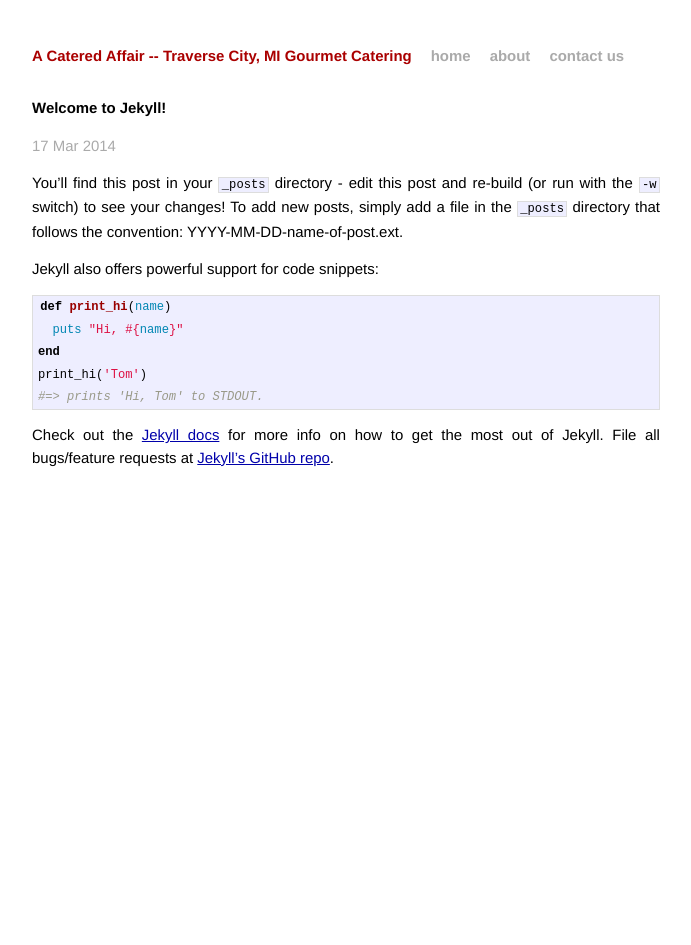
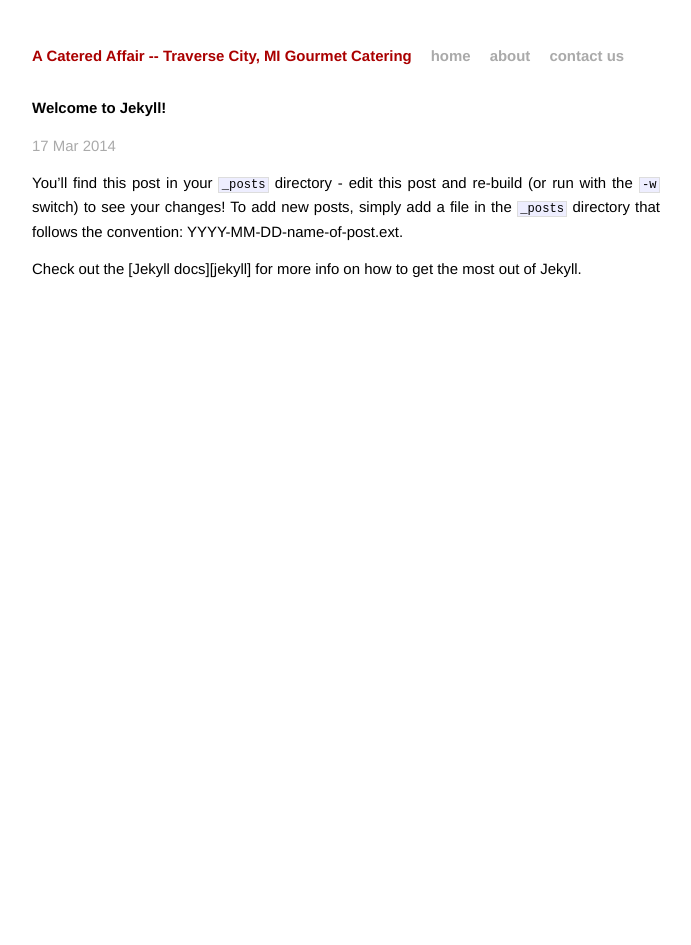
Before and after one commit to aCateredAffair/aCateredAffair.github.io, a Jekyll site: the page built from _posts/2014-03-17-welcome-to-jekyll.markdown, in a window 1280 px wide. Shown: the whole page, without its empty margins (294-985 px from the left). Built offline with Jekyll 4.4.1, drawn with Linux system fonts in a browser that asks for light colours; Markdown is read by kramdown in place of the engine named in the settings.

Commit message:
more pages

```diff
--- a/_posts/2014-03-17-welcome-to-jekyll.markdown
+++ b/_posts/2014-03-17-welcome-to-jekyll.markdown
@@ -8,17 +8,4 @@ categories: jekyll update
 You'll find this post in your `_posts` directory - edit this post and re-build (or run with the `-w` switch) to see your changes!
 To add new posts, simply add a file in the `_posts` directory that follows the convention: YYYY-MM-DD-name-of-post.ext.
 
-Jekyll also offers powerful support for code snippets:
-
-{% highlight ruby %}
-def print_hi(name)
-  puts "Hi, #{name}"
-end
-print_hi('Tom')
-#=> prints 'Hi, Tom' to STDOUT.
-{% endhighlight %}
-
-Check out the [Jekyll docs][jekyll] for more info on how to get the most out of Jekyll. File all bugs/feature requests at [Jekyll's GitHub repo][jekyll-gh].
-
-[jekyll-gh]: https://github.com/mojombo/jekyll
-[jekyll]:    http://jekyllrb.com
+Check out the [Jekyll docs][jekyll] for more info on how to get the most out of Jekyll.
--- a/index.html
+++ b/blog/index.html
@@ -7,7 +7,7 @@ title: A Catered Affair -- Traverse City, MI Gourmet Catering
   <h1>Blog Posts</h1>
   <ul class="posts">
     {% for post in site.posts %}
-      <li><span>{{ post.date | date_to_string }}</span> &raquo; <a href="{{ post.url }}">{{ post.title }}</a></li>
+    <li><span>{{ post.date | date_to_string }}</span> &raquo; <a href="{{ post.url }}">{{ post.title }}</a></li>
     {% endfor %}
   </ul>
 </div>
```
Also changed, not shown: contact/index.md (renamed from contact/index.html, +3 -1 lines), events/index.md (added, +8 -0 lines), index.md (added, +6 -0 lines), README.md.
